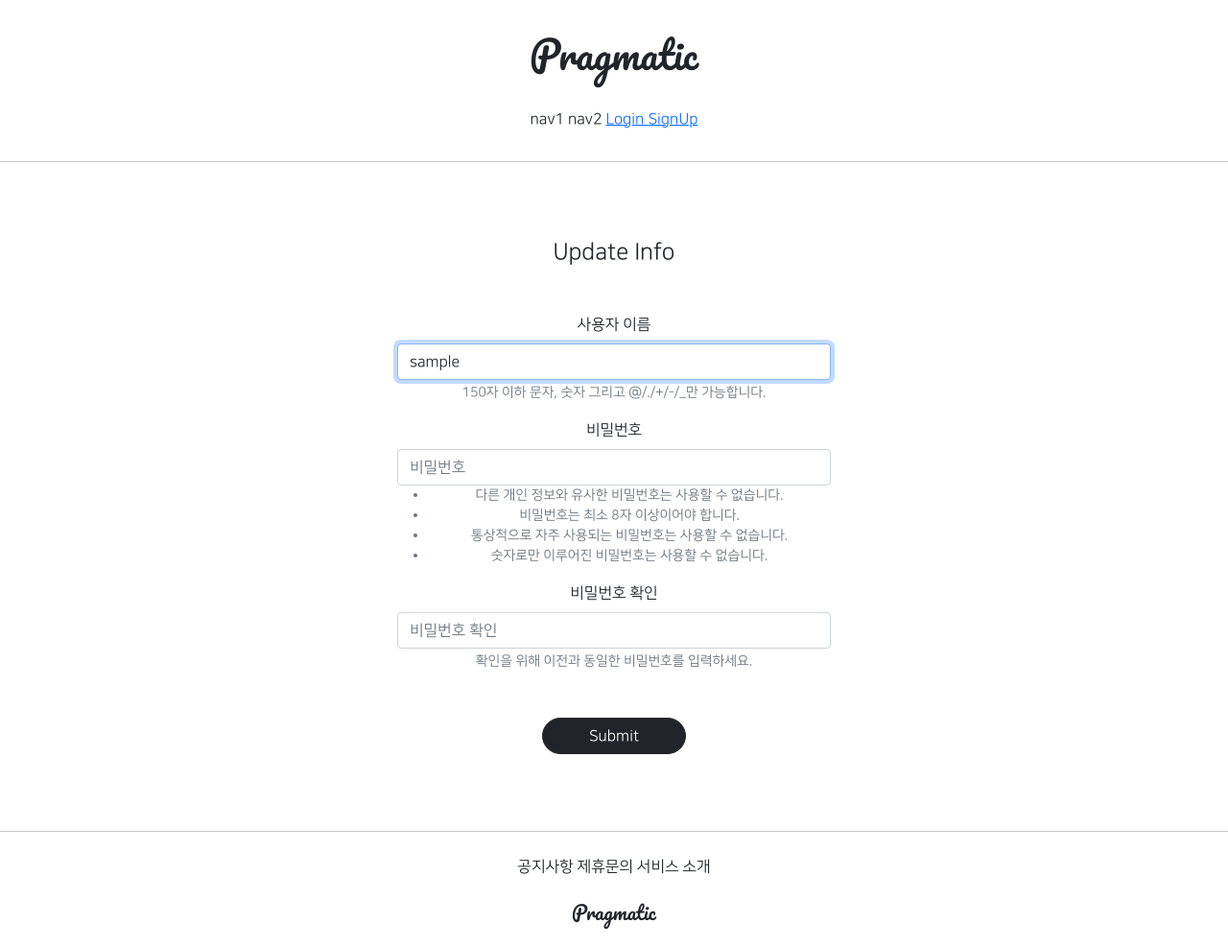
After one commit to tae00909/gis_1, a Django app: page /accounts/update/1 in a window 1280 px wide. The commit adds this page. Shown: the whole page at 96% size. Run offline with Django 3.2, Linux system fonts and the light colour scheme; tables that the repository leaves empty hold one stand-in row (values such as "Sample post"); parts of the project's set-up code (start-up, migrations or seed data) failed here and were passed over; some libraries are stand-ins or nearby versions.

Commit message:
7/20 3ban class commit 2

```diff
--- a/accountapp/templates/accountapp/detail.html
+++ b/accountapp/templates/accountapp/detail.html
@@ -12,6 +12,11 @@
 {#           언제 가입햇는지 #}
             {{ target_user.date_joined }}
         </div>
+        <div>
+            <a href="{% url 'accountapp:update' pk=target_user.pk %}">
+                Update Info
+            </a>
+        </div>
     </div>
 
 
--- /dev/null
+++ b/accountapp/templates/accountapp/update.html
@@ -0,0 +1,22 @@
+{% extends 'base.html' %}
+{% load bootstrap4 %}
+
+{% block content %}
+
+    <div class="text-center mw-500 m-auto">
+        <div class="m-5">
+            <h4>Update Info</h4>
+        </div>
+        <div>
+            <form action="{% url 'accountapp:update' pk=target_user.pk %}" method="post">
+                {% csrf_token %}
+                {% bootstrap_form form %}
+                <div class="m-5">
+                    <input type="submit" class="btn btn-dark rounded-pill px-5">
+                </div>
+            </form>
+        </div>
+    </div>
+
+
+{% endblock %}
--- a/accountapp/urls.py
+++ b/accountapp/urls.py
@@ -1,7 +1,7 @@
 from django.contrib.auth.views import LoginView, LogoutView
 from django.urls import path
 
-from accountapp.views import hello_world, AccountCreateView, AccountDetailView
+from accountapp.views import hello_world, AccountCreateView, AccountDetailView, AccountUpdateView
 
 app_name = 'accountapp'
 
@@ -17,5 +17,7 @@ urlpatterns = [
     # AccountCreateView는 클래스이기 때문에 as_view를 추가
     path('create/', AccountCreateView.as_view(), name='create'),
     # <int:pk> pk라는 이름의 숫자를 받는다. -> primary key 약자 이 고유값을 통해서 어떤 account를 받아올지
-     path('detail/<int:pk>', AccountDetailView.as_view(), name='detail'),
+    path('detail/<int:pk>', AccountDetailView.as_view(), name='detail'),
+
+    path('update/<int:pk>', AccountUpdateView.as_view(), name='update'),
 ]
--- a/accountapp/views.py
+++ b/accountapp/views.py
@@ -7,7 +7,7 @@ from django.shortcuts import render
 
 # request에 요청관련 메서드가 다 들어가 있다
 from django.urls import reverse, reverse_lazy
-from django.views.generic import CreateView, DetailView
+from django.views.generic import CreateView, DetailView, UpdateView
 
 from accountapp.models import NewModel
 
@@ -45,3 +45,10 @@ class AccountDetailView(DetailView):
     model = User
     context_object_name = 'target_user'
     template_name = 'accountapp/detail.html'
+
+class AccountUpdateView(UpdateView):
+    model = User
+    form_class = UserCreationForm
+    context_object_name = 'target_user'
+    success_url = reverse_lazy('accountapp:hello_world')
+    template_name = 'accountapp/update.html'
--- a/templates/header.html
+++ b/templates/header.html
@@ -20,6 +20,7 @@
         </span>
         {% else %}
         <span>
+{#        target_user가 아니라 user이다#}
             <a href="{% url 'accountapp:detail' pk=user.pk %}">
                 MyPage
             </a>
```
